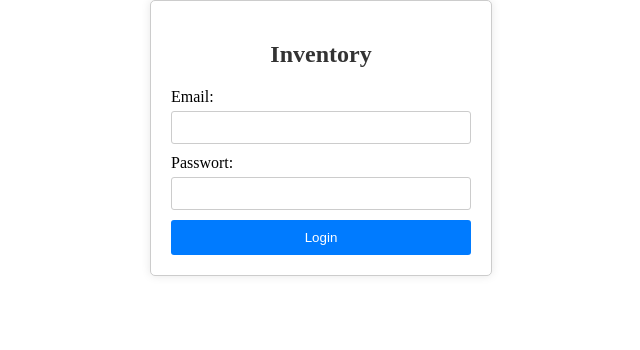
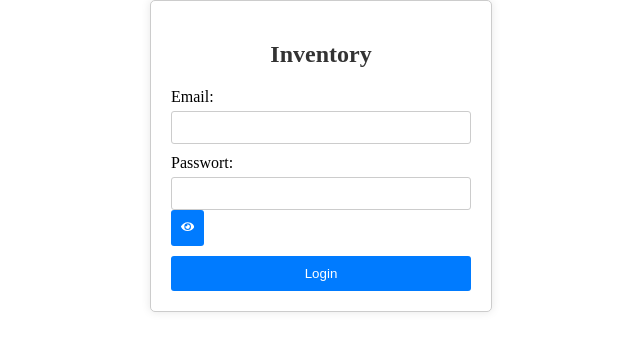
Before and after one commit to yorck25/inventory-frontend, a React (Create React App) app: page / in a window 1280 px wide. Shown: the top 350 px of the page, without its empty margins (319-959 px from the left). Built offline with nearby package versions, Linux system fonts and the light colour scheme.

Commit message:
augesiehtmannicht

```diff
--- a/package.json
+++ b/package.json
@@ -12,6 +12,7 @@
     "@types/react-dom": "^18.2.18",
     "react": "^18.2.0",
     "react-dom": "^18.2.0",
+    "react-icons": "^4.12.0",
     "react-router-dom": "^6.21.1",
     "react-scripts": "5.0.1",
     "typescript": "^4.9.5",
--- a/src/components/LoginSignUp/index.tsx
+++ b/src/components/LoginSignUp/index.tsx
@@ -1,11 +1,19 @@
 import React, { useState, FormEvent, ChangeEvent } from 'react';
 import styles from './style.module.scss';
-import { useNavigate } from "react-router-dom";
+import { useNavigate } from "react-router-dom";0
+import { FaEye } from "react-icons/fa";
+
+
 
 const Login = () => {
   const [email, setEmail] = useState('');
   const [password, setPassword] = useState('');
   const navigate = useNavigate();
+
+  const [passwordShown, setPasswordShown] = useState(false);
+  const togglePassword = () => {
+    setPasswordShown(!passwordShown);
+  };
 
   const handleSubmit = (e: FormEvent) => {
     e.preventDefault();
@@ -25,21 +33,26 @@ const Login = () => {
         <label>
           Email:
           <input
-            type="email"
+            type = "email"
             value={email}
             onChange={(e: ChangeEvent<HTMLInputElement>) => setEmail(e.target.value)}
             required
           />
+
         </label>
         <label>
           Passwort:
           <input
-            type="password"
+            type = {passwordShown ? "text" : "password"}
             value={password}
             onChange={(e: ChangeEvent<HTMLInputElement>) => setPassword(e.target.value)}
             required
           />
+          <button type="button" onClick={togglePassword}> <FaEye/> </button>
         </label>
+
+
+
         <button type="submit">Login</button>
       </form>
     </div>
```
Also changed, not shown: 1 other file (tests, documents, lock files or other folders).
